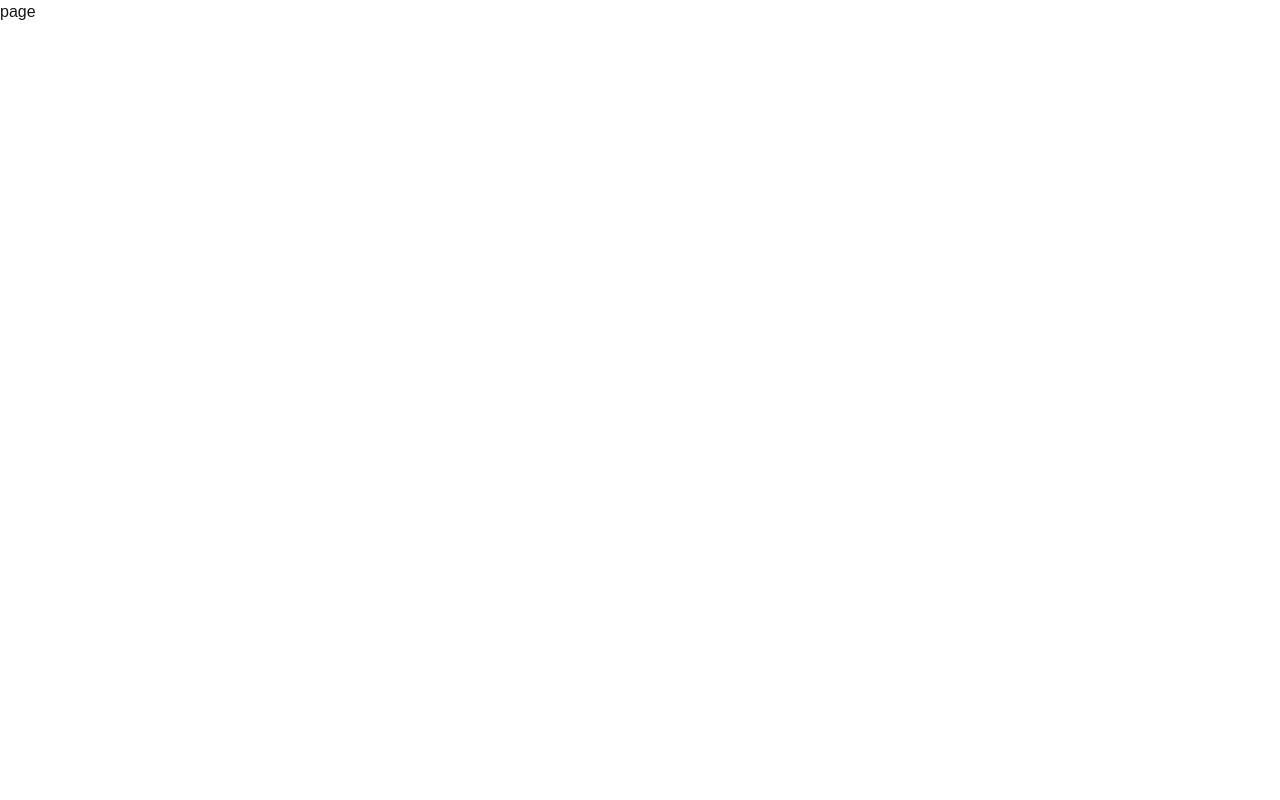
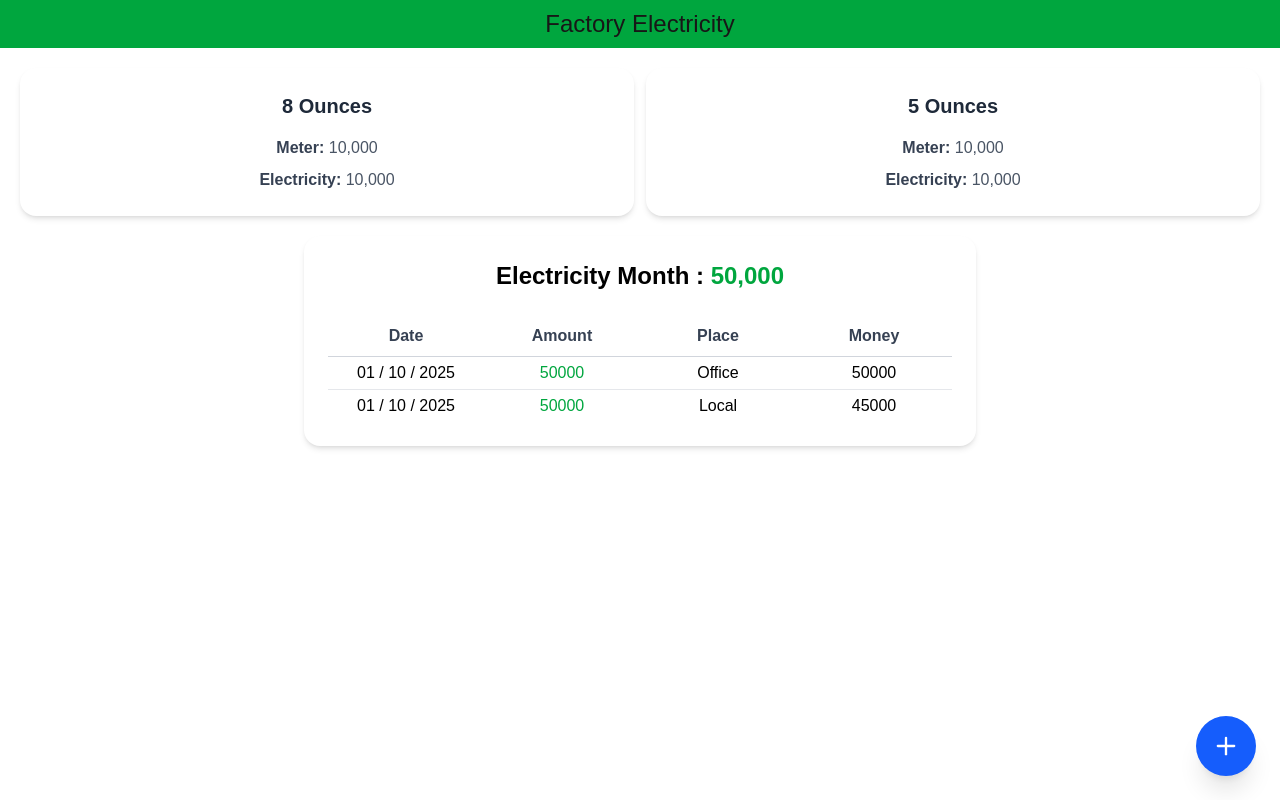
Before and after one commit to almamun0101/FactoryBill, a Next.js app: page / in a window 1280 px wide. Built offline with nearby package versions, Linux system fonts and the light colour scheme.

Commit message:
home page fixed

```diff
--- a/src/app/page.jsx
+++ b/src/app/page.jsx
@@ -1,8 +1,11 @@
 import React from 'react'
+import Home from './component/Home'
 
 const page = () => {
   return (
-    <div>page</div>
+    <div>
+      <Home/>
+    </div>
   )
 }
 
```
